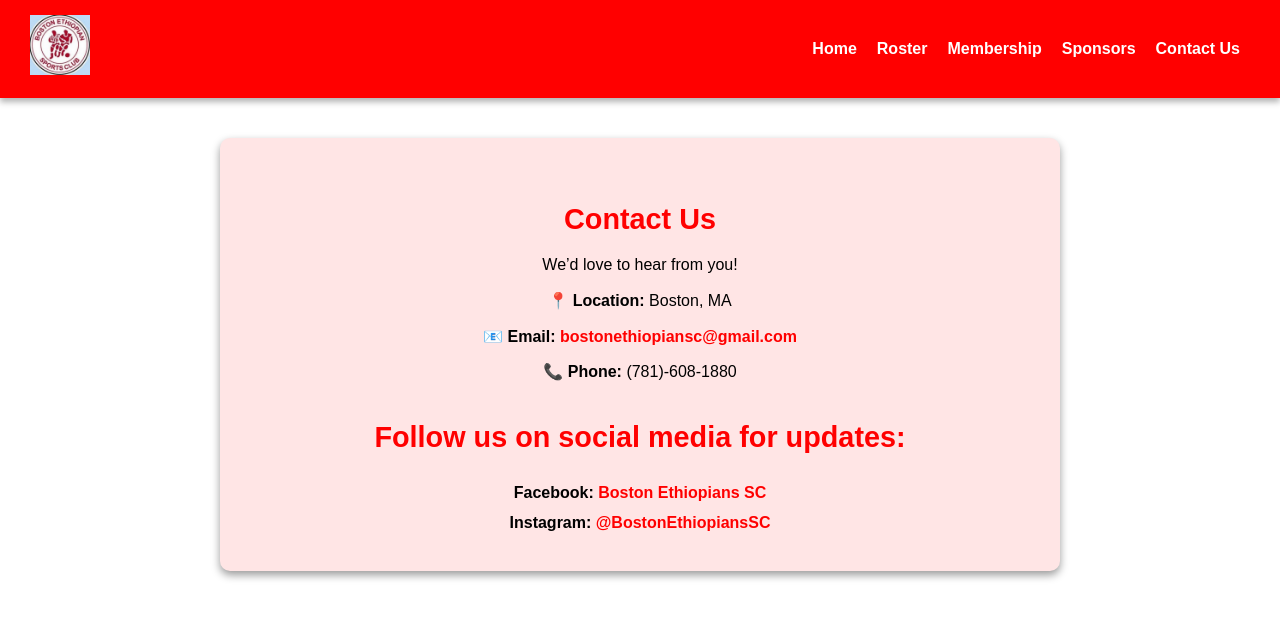
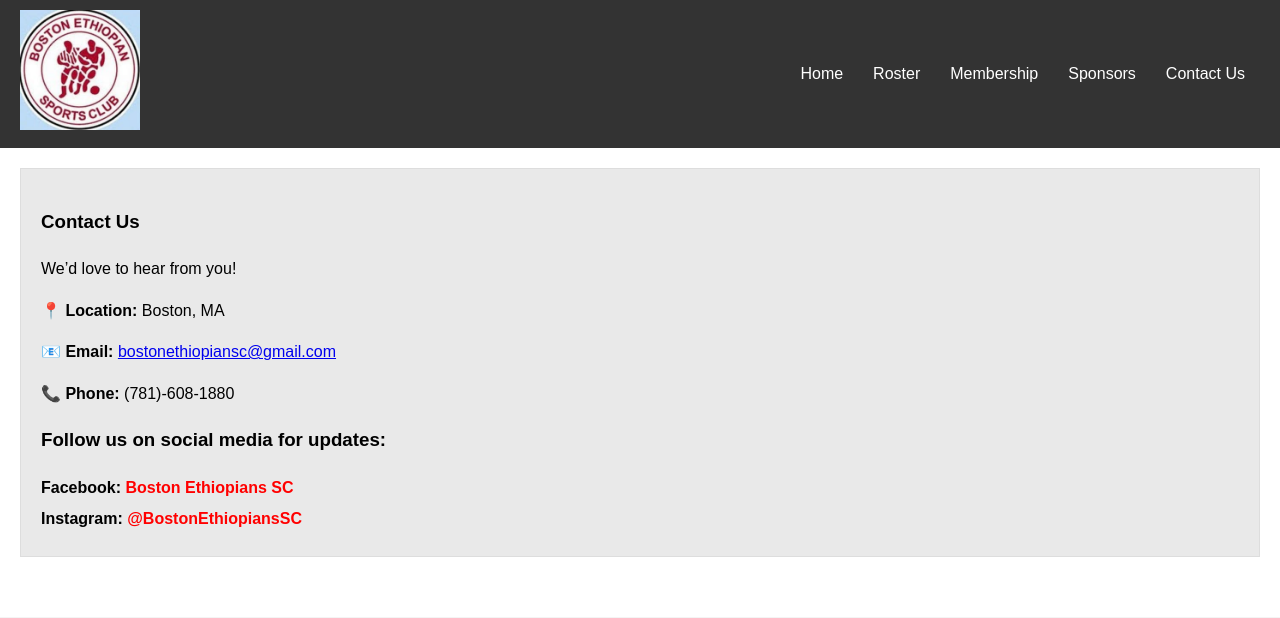
Before and after one commit to Dagimawi7/Boston-Ethiopian-Soccer, a plain HTML site: page contact-Us/contact.html in a window 1280 px wide. Drawn offline with Linux system fonts and the light colour scheme.

Commit message:
gave the same bar design for all the nav links

```diff
--- a/Fixtures/Fixtures.css
+++ b/Fixtures/Fixtures.css
@@ -73,3 +73,154 @@ body {
     border-radius: 5px;
     font-size: 14px;
 }
+
+
+
+
+/* Basic Styles */
+body {
+    font-family: Arial, sans-serif;
+    margin: 0;
+    padding: 0;
+    background-color: #f4f4f4;
+}
+
+header {
+    background-color: #333;
+    color: white;
+    padding: 10px 0;
+}
+
+nav ul {
+    list-style-type: none;
+    text-align: center;
+    padding: 0;
+}
+
+nav ul li {
+    display: inline;
+    margin: 0 20px;
+}
+
+nav ul li a {
+    text-decoration: none;
+    color: white;
+    font-size: 18px;
+}
+
+nav ul li a:hover {
+    color: #ff6347; /* Change color when hovered */
+}
+
+/* General Section Styles */
+main {
+    padding: 20px;
+    background-color: #fff;
+}
+
+section {
+    margin-bottom: 40px;
+}
+
+h1, h2 {
+    color: #333;
+}
+
+#home {
+    text-align: center;
+    background-color: #e9e9e9;
+    padding: 30px;
+}
+
+#roster, #membership, #sponsors, #contact {
+    background-color: #f9f9f9;
+    padding: 20px;
+    border: 1px solid #ddd;
+}
+
+#contact {
+    background-color: #e9e9e9;
+}
+
+/* Mebership form*/
+form {
+    background-color: #f9f9f9;
+    padding: 20px;
+    border: 1px solid #ddd;
+    border-radius: 5px;
+    max-width: 400px;
+    margin: 0 auto;
+}
+
+form input, form select, form button {
+    width: 100%;
+    padding: 10px;
+    margin: 10px 0;
+    border: 1px solid #ccc;
+    border-radius: 5px;
+}
+
+form button {
+    background-color: #333;
+    color: white;
+    border: none;
+    cursor: pointer;
+}
+
+form button:hover {
+    background-color: #ff6347;
+}
+
+/*Sposnor*/
+.sponsor-logos {
+    display: flex;
+    justify-content: center;
+    gap: 20px;
+    margin-top: 20px;
+}
+
+.sponsor-logos img {
+    max-width: 150px;
+    height: auto;
+    border: 1px solid #ddd;
+    border-radius: 5px;
+    padding: 10px;
+    background-color: white;
+}
+
+/* Style for the logo */
+.logo img {
+    max-width: 120px; /* Adjust size to fit your design */
+    height: auto;
+    margin-right: 20px;
+}
+
+header {
+    display: flex;
+    align-items: center;
+    justify-content: space-between;
+    padding: 10px 20px;
+    background-color: #333; /* Matches the navigation bar */
+    color: white;
+}
+
+nav ul {
+    display: flex;
+    list-style: none;
+    margin: 0;
+    padding: 0;
+}
+
+nav ul li {
+    margin: 0 15px;
+}
+
+nav ul li a {
+    text-decoration: none;
+    color: white;
+    font-size: 16px;
+}
+
+nav ul li a:hover {
+    color: #ff6347; /* Hover color */
+}
--- a/contact-Us/contact.css
+++ b/contact-Us/contact.css
@@ -8,74 +8,154 @@ body {
     line-height: 1.6;
 }
 
+/* Basic Styles */
+body {
+    font-family: Arial, sans-serif;
+    margin: 0;
+    padding: 0;
+    background-color: #f4f4f4;
+}
+
+header {
+    background-color: #333;
+    color: white;
+    padding: 10px 0;
+}
+
+nav ul {
+    list-style-type: none;
+    text-align: center;
+    padding: 0;
+}
+
+nav ul li {
+    display: inline;
+    margin: 0 20px;
+}
+
+nav ul li a {
+    text-decoration: none;
+    color: white;
+    font-size: 18px;
+}
+
+nav ul li a:hover {
+    color: #ff6347; /* Change color when hovered */
+}
+
+/* General Section Styles */
+main {
+    padding: 20px;
+    background-color: #fff;
+}
+
+section {
+    margin-bottom: 40px;
+}
+
+h1, h2 {
+    color: #333;
+}
+
+#home {
+    text-align: center;
+    background-color: #e9e9e9;
+    padding: 30px;
+}
+
+#roster, #membership, #sponsors, #contact {
+    background-color: #f9f9f9;
+    padding: 20px;
+    border: 1px solid #ddd;
+}
+
+#contact {
+    background-color: #e9e9e9;
+}
+
+/* Mebership form*/
+form {
+    background-color: #f9f9f9;
+    padding: 20px;
+    border: 1px solid #ddd;
+    border-radius: 5px;
+    max-width: 400px;
+    margin: 0 auto;
+}
+
+form input, form select, form button {
+    width: 100%;
+    padding: 10px;
+    margin: 10px 0;
+    border: 1px solid #ccc;
+    border-radius: 5px;
+}
+
+form button {
+    background-color: #333;
+    color: white;
+    border: none;
+    cursor: pointer;
+}
+
+form button:hover {
+    background-color: #ff6347;
+}
+
+/*Sposnor*/
+.sponsor-logos {
+    display: flex;
+    justify-content: center;
+    gap: 20px;
+    margin-top: 20px;
+}
+
+.sponsor-logos img {
+    max-width: 150px;
+    height: auto;
+    border: 1px solid #ddd;
+    border-radius: 5px;
+    padding: 10px;
+    background-color: white;
+}
+
+/* Style for the logo */
+.logo img {
+    max-width: 120px; /* Adjust size to fit your design */
+    height: auto;
+    margin-right: 20px;
+}
+
 header {
     display: flex;
     align-items: center;
     justify-content: space-between;
-    background-color: #ff0000; /* Red background for header */
-    padding: 15px 30px;
-    box-shadow: 0 4px 6px rgba(0, 0, 0, 0.3);
+    padding: 10px 20px;
+    background-color: #333; /* Matches the navigation bar */
+    color: white;
 }
 
-header .logo img {
-    height: 60px;
-    width: auto;
-}
-
-header nav ul {
+nav ul {
+    display: flex;
     list-style: none;
-    display: flex;
     margin: 0;
     padding: 0;
 }
 
-header nav ul li {
-    margin: 0 10px;
+nav ul li {
+    margin: 0 15px;
 }
 
-header nav ul li .nav-link {
+nav ul li a {
     text-decoration: none;
-    color: #ffffff; /* White text for navigation links */
-    font-weight: bold;
-    transition: color 0.3s ease-in-out;
+    color: white;
+    font-size: 16px;
 }
 
-header nav ul li .nav-link:hover {
-    color: #ffdddd; /* Light red hover effect */
+nav ul li a:hover {
+    color: #ff6347; /* Hover color */
 }
 
-/* Contact Section Styling */
-#contact {
-    max-width: 800px;
-    margin: 40px auto;
-    text-align: center;
-    background-color: #ffe5e5; /* Light red background */
-    padding: 30px 20px;
-    border-radius: 10px;
-    box-shadow: 0 4px 8px rgba(0, 0, 0, 0.4);
-}
-
-#contact h3 {
-    color: #ff0000; /* Red headers */
-    font-size: 1.8em;
-    margin-bottom: 10px;
-}
-
-#contact p {
-    color: #000000; /* Black text */
-    margin: 10px 0;
-}
-
-#contact a {
-    color: #ff0000; /* Red links */
-    text-decoration: none;
-    font-weight: bold;
-    transition: color 0.3s ease-in-out;
-}
-
-#contact a:hover {
-    color: #cc0000; /* Darker red on hover */
-}
 
 /* Social Media List */
 .social-media {
--- a/roster.css
+++ b/roster.css
@@ -22,55 +22,155 @@ header .logo img {
     height: auto;
 }
 
-/* Navigation Bar */
-header nav ul {
+/* Basic Styles */
+body {
+    font-family: Arial, sans-serif;
+    margin: 0;
+    padding: 0;
+    background-color: #f4f4f4;
+}
+
+header {
+    background-color: #333;
+    color: white;
+    padding: 10px 0;
+}
+
+nav ul {
+    list-style-type: none;
+    text-align: center;
+    padding: 0;
+}
+
+nav ul li {
+    display: inline;
+    margin: 0 20px;
+}
+
+nav ul li a {
+    text-decoration: none;
+    color: white;
+    font-size: 18px;
+}
+
+nav ul li a:hover {
+    color: #ff6347; /* Change color when hovered */
+}
+
+/* General Section Styles */
+main {
+    padding: 20px;
+    background-color: #fff;
+}
+
+section {
+    margin-bottom: 40px;
+}
+
+h1, h2 {
+    color: #333;
+}
+
+#home {
+    text-align: center;
+    background-color: #e9e9e9;
+    padding: 30px;
+}
+
+#roster, #membership, #sponsors, #contact {
+    background-color: #f9f9f9;
+    padding: 20px;
+    border: 1px solid #ddd;
+}
+
+#contact {
+    background-color: #e9e9e9;
+}
+
+/* Mebership form*/
+form {
+    background-color: #f9f9f9;
+    padding: 20px;
+    border: 1px solid #ddd;
+    border-radius: 5px;
+    max-width: 400px;
+    margin: 0 auto;
+}
+
+form input, form select, form button {
+    width: 100%;
+    padding: 10px;
+    margin: 10px 0;
+    border: 1px solid #ccc;
+    border-radius: 5px;
+}
+
+form button {
+    background-color: #333;
+    color: white;
+    border: none;
+    cursor: pointer;
+}
+
+form button:hover {
+    background-color: #ff6347;
+}
+
+/*Sposnor*/
+.sponsor-logos {
+    display: flex;
+    justify-content: center;
+    gap: 20px;
+    margin-top: 20px;
+}
+
+.sponsor-logos img {
+    max-width: 150px;
+    height: auto;
+    border: 1px solid #ddd;
+    border-radius: 5px;
+    padding: 10px;
+    background-color: white;
+}
+
+/* Style for the logo */
+.logo img {
+    max-width: 120px; /* Adjust size to fit your design */
+    height: auto;
+    margin-right: 20px;
+}
+
+header {
+    display: flex;
+    align-items: center;
+    justify-content: space-between;
+    padding: 10px 20px;
+    background-color: #333; /* Matches the navigation bar */
+    color: white;
+}
+
+nav ul {
+    display: flex;
     list-style: none;
-    display: flex;
-    gap: 20px;
     margin: 0;
     padding: 0;
 }
 
-header nav ul li {
-    margin: 0;
+nav ul li {
+    margin: 0 15px;
 }
 
-header nav ul li a {
+nav ul li a {
     text-decoration: none;
     color: white;
-    font-weight: bold;
-    padding: 10px 15px;
-    transition: background-color 0.3s ease;
-    border-radius: 5px;
+    font-size: 16px;
 }
 
-header nav ul li a:hover {
-    background-color: #b71c1c;
+nav ul li a:hover {
+    color: #ff6347; /* Hover color */
 }
 
-/* Main Section */
-main {
-    padding: 20px;
-    text-align: center;
-}
 
-/* Roster Section */
-#roster {
-    margin: 20px auto;
-    max-width: 1200px;
-}
-
-#roster h2 {
-    color: #d32f2f;
-    font-size: 2rem;
-    margin-bottom: 10px;
-}
-
-#roster p {
-    color: #666;
-    margin-bottom: 20px;
-    font-size: 1.1rem;
-}
 
 /* Player Cards */
 .roster-container {
```
Also changed, not shown: Fixtures/Fixtures.html (+16 -1 lines), index.html (+1 -0 lines).
